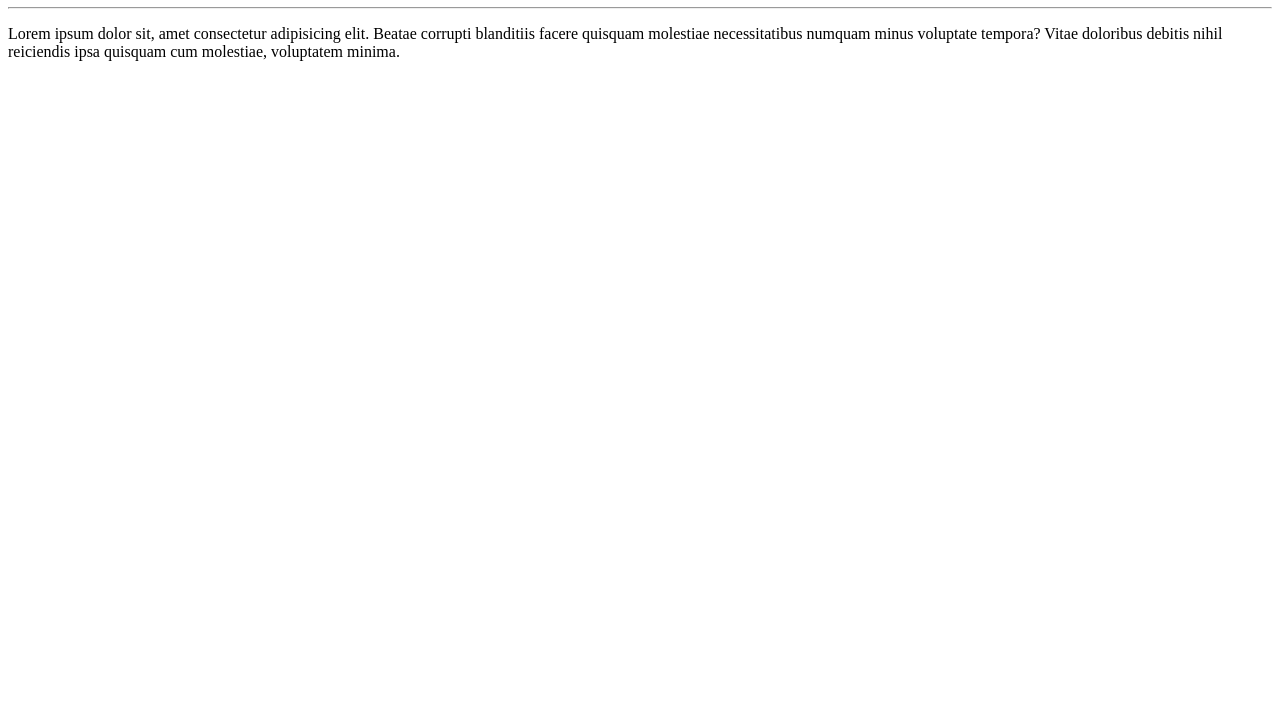
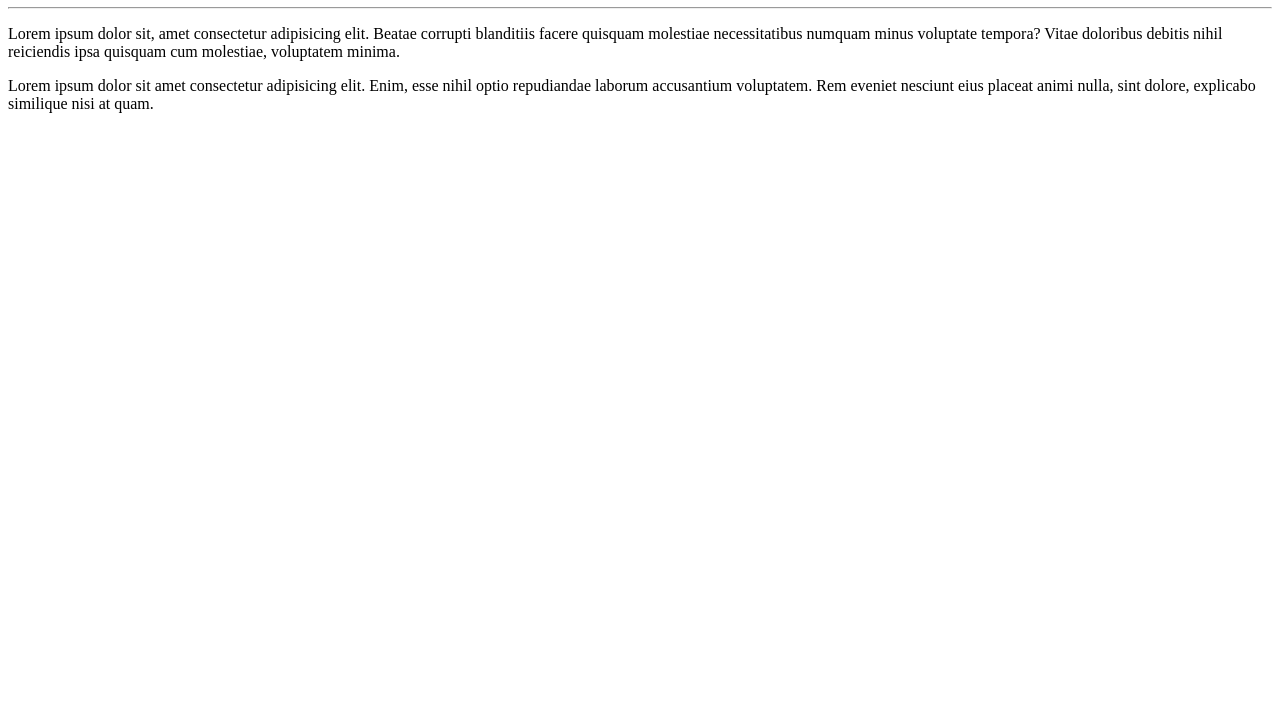
Before and after one commit to felipemaartins/Ola-Mundo, a plain HTML site: page site-exemplo/index.html in a window 1280 px wide. Shown: the part 73-800 px from the top of the page. Drawn offline with Linux system fonts and the light colour scheme.

Commit message:
adicionem um parágrafo

```diff
--- a/site-exemplo/index.html
+++ b/site-exemplo/index.html
@@ -10,5 +10,6 @@
     <h1>Olá, Mundo!</h1>
     <hr>
     <p>Lorem ipsum dolor sit, amet consectetur adipisicing elit. Beatae corrupti blanditiis facere quisquam molestiae necessitatibus numquam minus voluptate tempora? Vitae doloribus debitis nihil reiciendis ipsa quisquam cum molestiae, voluptatem minima.</p>
+    <p>Lorem ipsum dolor sit amet consectetur adipisicing elit. Enim, esse nihil optio repudiandae laborum accusantium voluptatem. Rem eveniet nesciunt eius placeat animi nulla, sint dolore, explicabo similique nisi at quam.</p>
 </body>
 </html>
```
